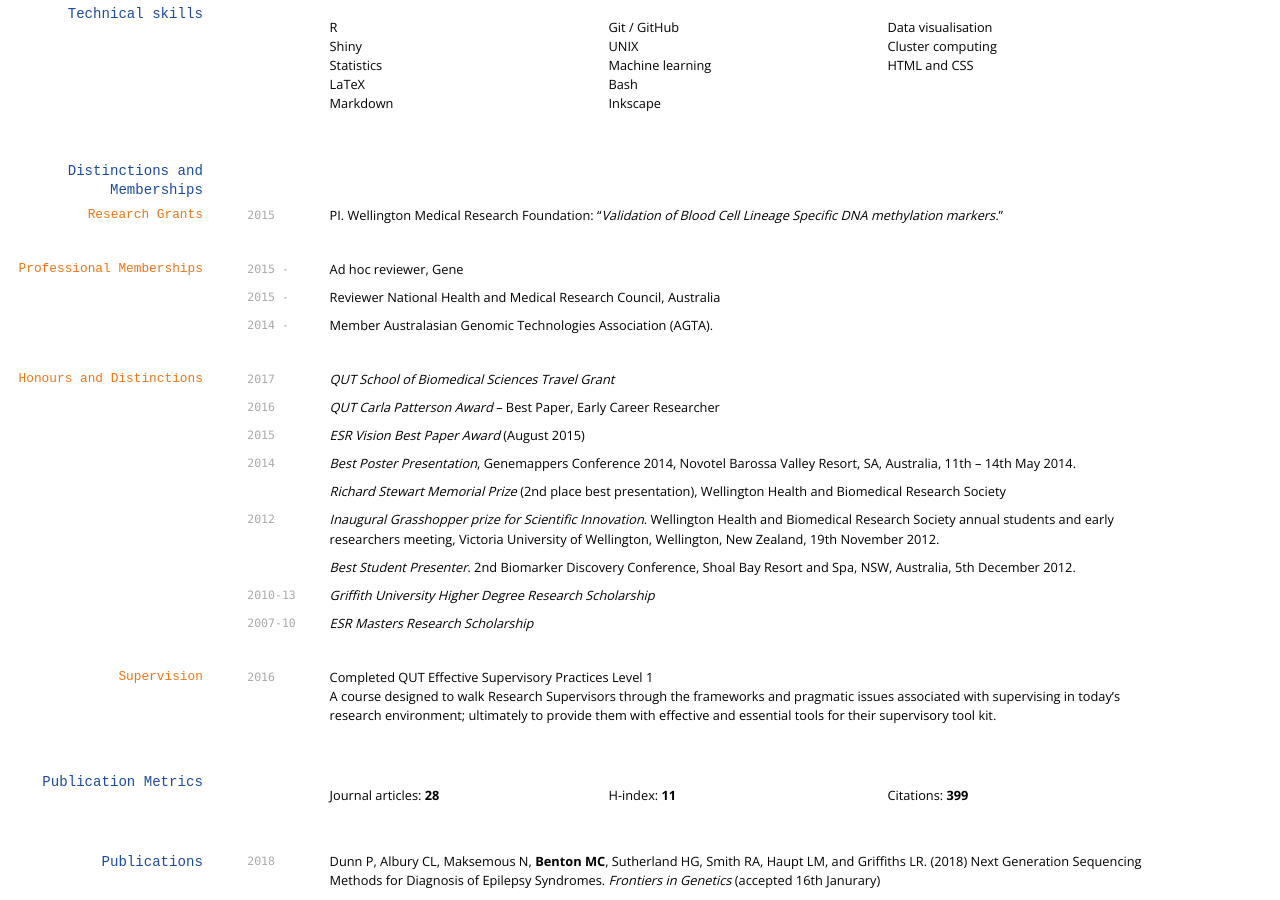
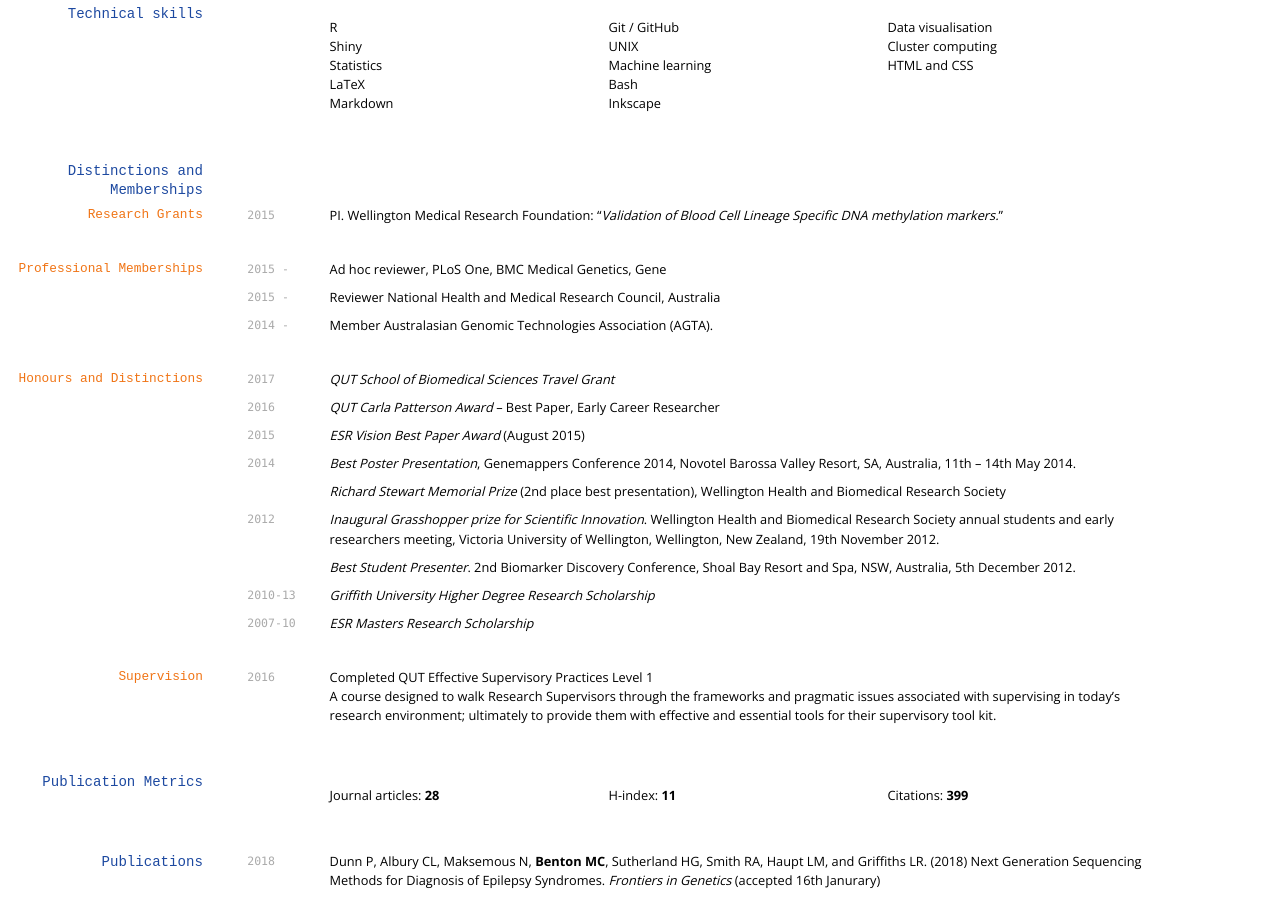
Before and after one commit to sirselim/Miles_CV, a Jekyll site: the page built from index.md, in a window 1280 px wide and 900 px high, scrolled down 687 px. Built offline with Jekyll 4.4.1, drawn with Linux system fonts in a browser that asks for light colours; some web fonts are replaced.

Commit message:
updated CV - professional memberships

```diff
--- a/index.md
+++ b/index.md
@@ -74,7 +74,7 @@ __Victoria University of Wellington, NZ__ BBMedSc Biomedical Science (_Majors: H
 ### Professional Memberships
 
 `2015 -`
-Ad hoc reviewer, Gene
+Ad hoc reviewer, PLoS One, BMC Medical Genetics, Gene
 
 `2015 -`
 Reviewer National Health and Medical Research Council, Australia
```
Also changed, not shown: scholar_plot/scholar_citations_iEhBavEAAAAJ.png.
